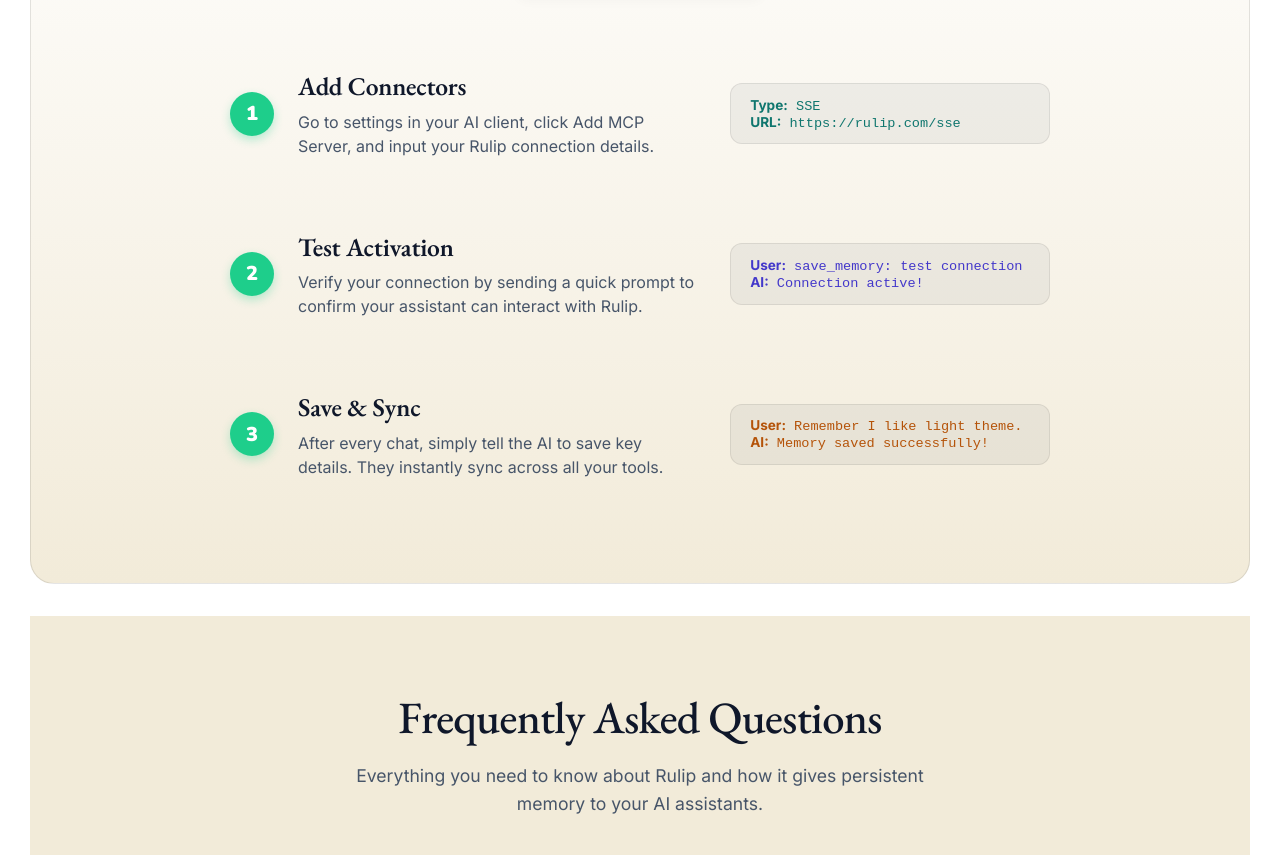
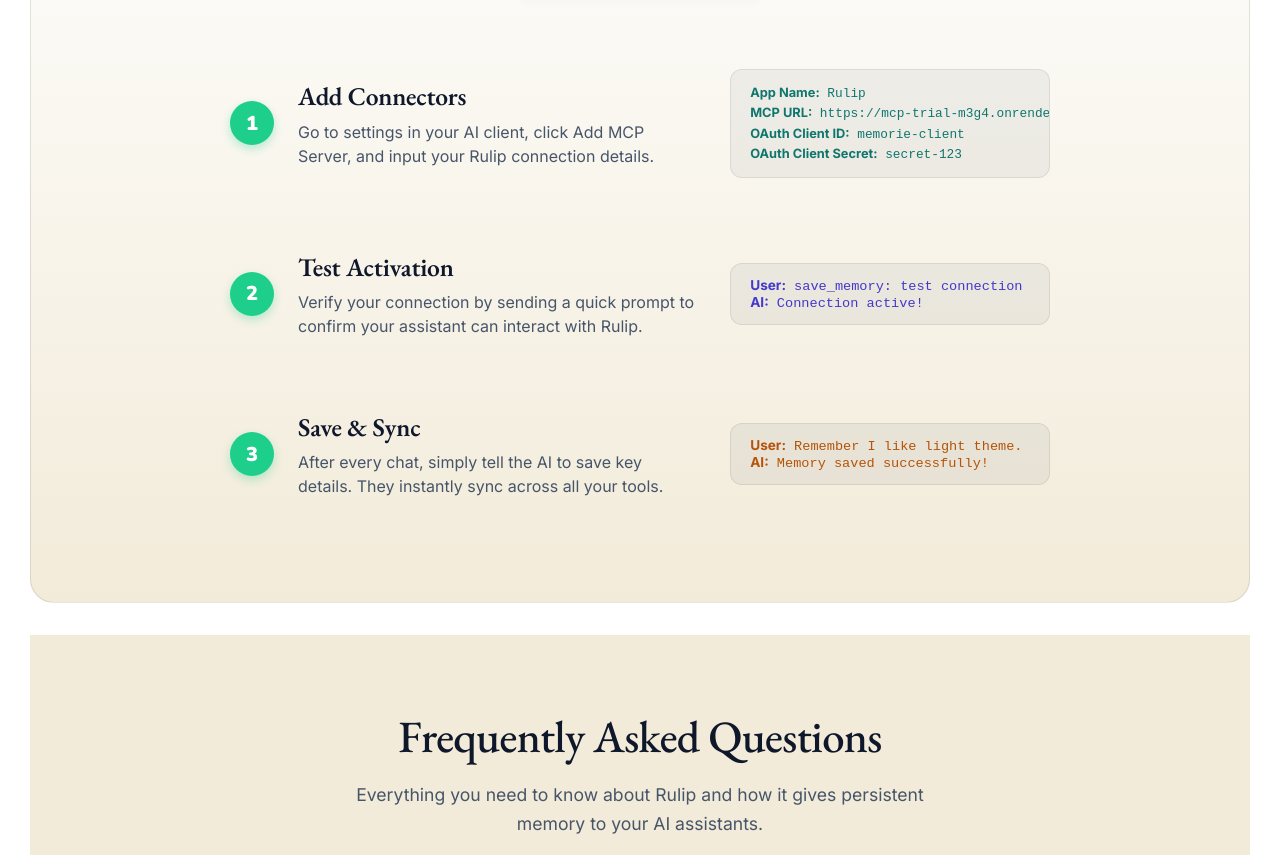
Before and after one commit to kingofalldevs/mcp-trial, a website: page public/landing.html in a window 1280 px wide. Shown: the part 2823-3678 px from the top of the page. Drawn offline with nearby package versions, Linux system fonts and the light colour scheme; files whose address does not match are found by name.

Commit message:
Update Step 1 How It Works connector details to match OAuth connection settings

```diff
--- a/public/landing.html
+++ b/public/landing.html
@@ -1124,9 +1124,11 @@
                         <p class="step-desc">Go to settings in your AI client, click Add MCP Server, and input your Rulip connection details.</p>
                     </div>
                 </div>
-                <div class="step-preview" style="color: #0f766e;">
-                    <strong>Type:</strong> SSE<br>
-                    <strong>URL:</strong> https://rulip.com/sse
+                <div class="step-preview" style="color: #0f766e; font-size: 0.8rem; line-height: 1.5;">
+                    <strong>App Name:</strong> Rulip<br>
+                    <strong>MCP URL:</strong> https://mcp-trial-m3g4.onrender.com/sse<br>
+                    <strong>OAuth Client ID:</strong> memorie-client<br>
+                    <strong>OAuth Client Secret:</strong> secret-123
                 </div>
             </div>
 
```
